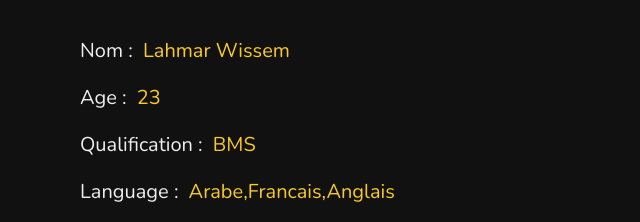
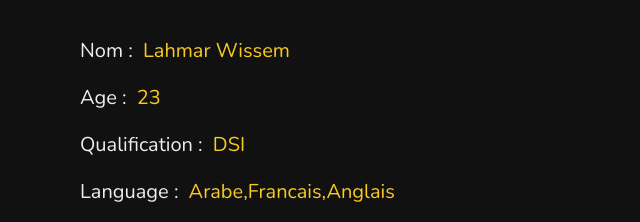
Before and after one commit to wiswis5/portfolio, a plain HTML site: page index.html in a window 1280 px wide. Shown: the part 888-1110 px from the top of the page, 345-985 px from the left. Drawn offline with nearby package versions, Linux system fonts and the light colour scheme.

Commit message:
Update index.html

```diff
--- a/index.html
+++ b/index.html
@@ -65,7 +65,7 @@
     <div class="info">
         <h3> <span> nom : </span> Lahmar Wissem </h3>
         <h3> <span> age : </span> 23 </h3>
-        <h3> <span> qualification : </span> BMS </h3>
+        <h3> <span> qualification : </span> DSI </h3>
         <h3> <span> language : </span> Arabe,Francais,Anglais </h3>
         <a href="resource/LAHMAR-WISSEM -CV.pdf" download=""><button class="btn"> download CV <i class="fas fa-download"></i> </button></a>
     </div>
```
